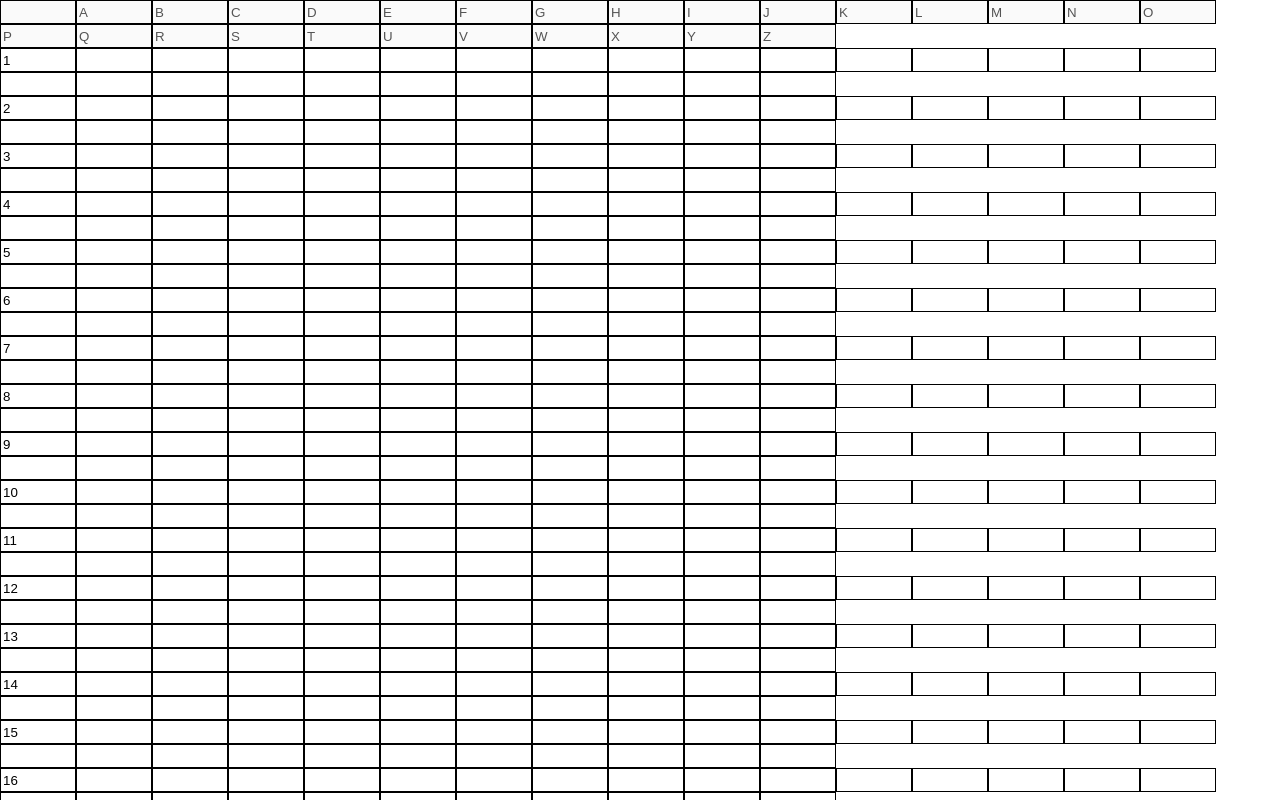
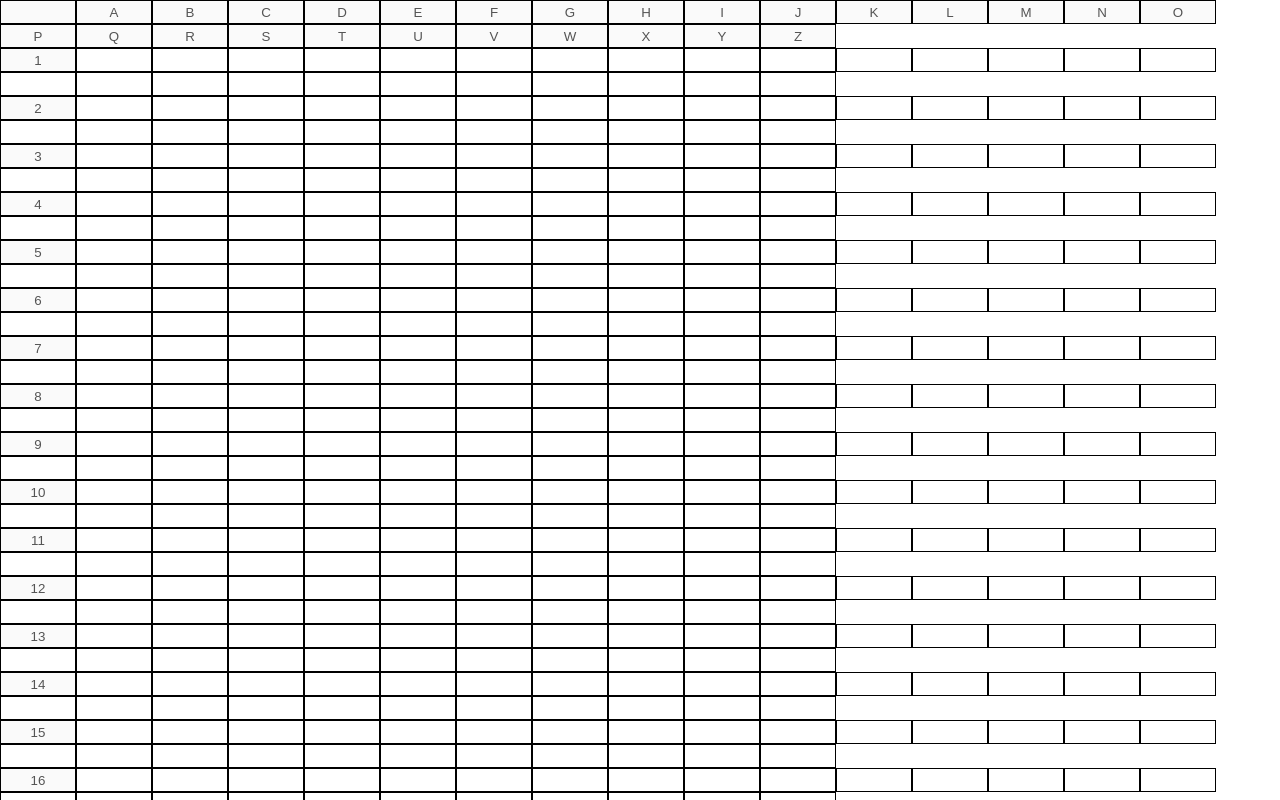
Before and after one commit to QuetzalTiago/spreadsheet, a React (Vite) app: page / in a window 1280 px wide. Shown: the top 800 px of the page. Built offline with nearby package versions, Linux system fonts and the light colour scheme.

Commit message:
Small changes

```diff
--- a/components/Cell.tsx
+++ b/components/Cell.tsx
@@ -12,6 +12,7 @@ const BorderedInput = styled.input`
   width: 70px;
   height: 20px;
   border: 1.5px solid #000;
+  text-align: center;
 `;
 
 export default function Cell({
@@ -34,7 +35,7 @@ export default function Cell({
     const cellCoordinates = matches[1].replace(/\W+/g, " ").split(" ");
 
     const findCell = (XYString: string) =>
-      cells.find(({ x, y }) => `${x}${y + 1}` === XYString);
+      cells?.find(({ x, y }) => `${x}${y + 1}` === XYString);
 
     const firstCell = findCell(cellCoordinates[0]);
     const secondCell = findCell(cellCoordinates[1]);
@@ -64,7 +65,10 @@ export default function Cell({
     setIsFocused(true);
   };
 
-  const handleBlur = () => setIsFocused(false);
+  const handleBlur = () => {
+    setIsFocused(false);
+    setValueState(getCellSum(value));
+  };
 
   useEffect(() => {
     try {
--- a/index.html
+++ b/index.html
@@ -4,7 +4,7 @@
     <meta charset="UTF-8" />
     <link rel="icon" type="image/svg+xml" href="/src/favicon.svg" />
     <meta name="viewport" content="width=device-width, initial-scale=1.0" />
-    <title>Vite App</title>
+    <title>Spreadsheet</title>
   </head>
   <body>
     <div id="root"></div>
--- a/src/App.tsx
+++ b/src/App.tsx
@@ -25,14 +25,14 @@ const generateCells = (amount: number) => {
 };
 
 function App() {
-  const [numberOfCells, setNumberOfCells] = useState(25);
-  const [cells, setCells] = useState(generateCells(numberOfCells));
+  const [rows, setRows] = useState(25);
+  const [cells, setCells] = useState(generateCells(rows));
 
-  const getCellIndexByCoordinate = (x: string, y: number) =>
+  const getCellIndexByCoordinates = (x?: string, y?: number) =>
     cells.findIndex((cell) => cell.x === x && cell.y === y);
 
   const updateCell = (newCell: CellType) => {
-    const index = getCellIndexByCoordinate(newCell.x, newCell.y);
+    const index = getCellIndexByCoordinates(newCell.x, newCell.y);
     const newCellsArray = [...cells];
     newCellsArray[index] = newCell;
 
@@ -43,16 +43,16 @@ function App() {
     <AppDiv>
       <div>
         <div>
-          <Cell x={""} y={0} disabled />
+          <Cell disabled />
           {alphabet.map((letter) => (
-            <Cell x={""} y={0} value={letter} disabled />
+            <Cell value={letter} disabled />
           ))}
         </div>
-        {[...Array(numberOfCells)].map((_, i) => {
+        {[...Array(rows)].map((_, i) => {
           const rowCells = cells.filter((cell) => cell.y === i);
           return (
             <div>
-              <Cell x={""} y={0} value={(i + 1).toString()} />
+              <Cell value={(i + 1).toString()} disabled />
               {rowCells.map(({ x, y, value }) => (
                 <Cell
                   x={x}
--- a/types.ts
+++ b/types.ts
@@ -1 +1 @@
-export  type CellType = { x: string; y: number; value?: string; disabled?:boolean; updateParent?: Function; cells?: Array<CellType>};
+export  type CellType = { x?: string; y?: number; value?: string; disabled?:boolean; updateParent?: Function; cells?: Array<CellType>};
```
